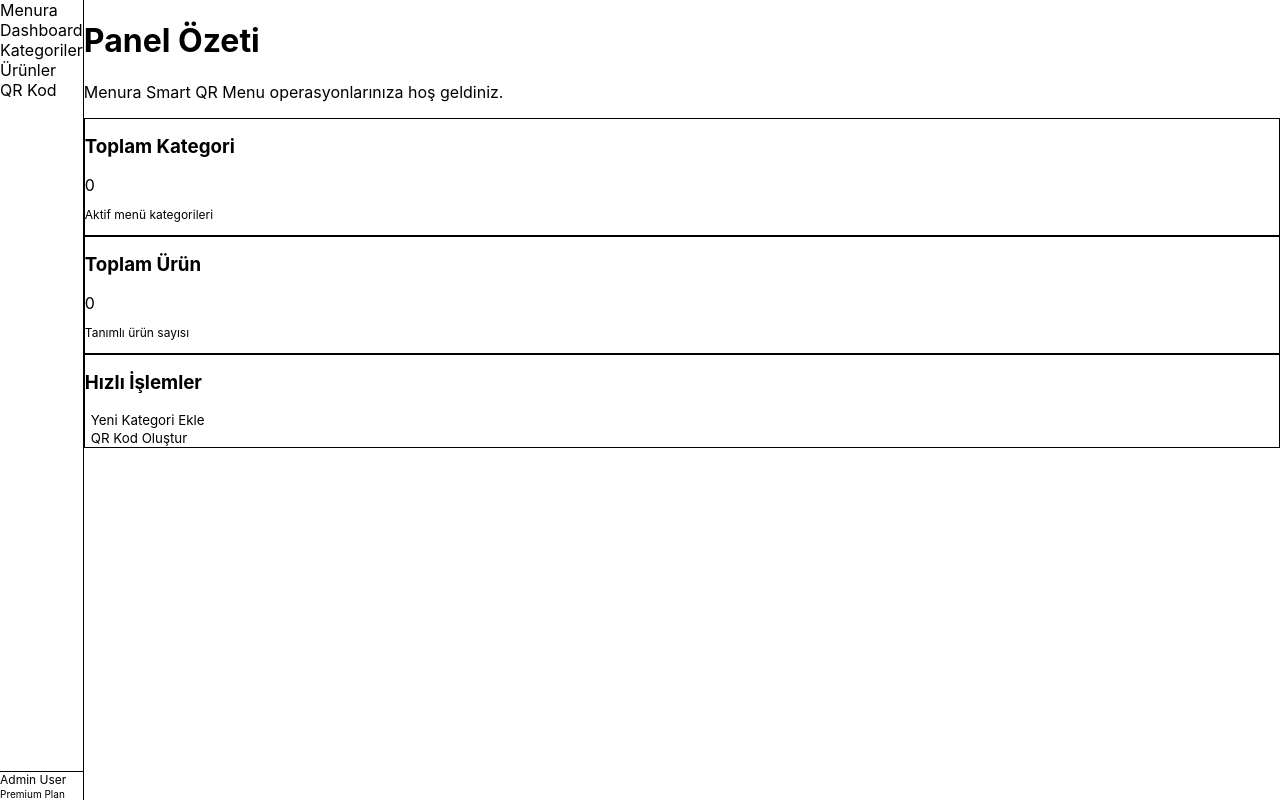
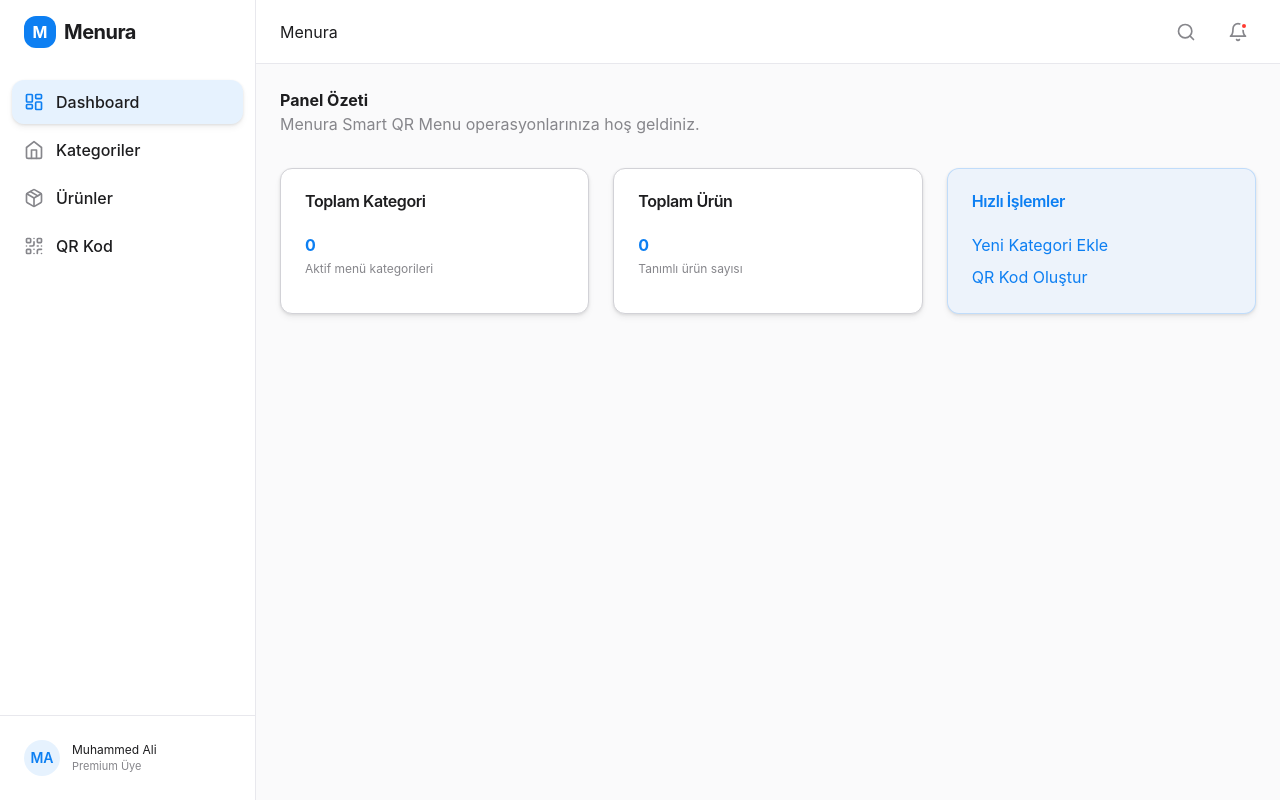
Before and after one commit to muhammedalikutbay/menura, a Next.js app: page / in a window 1280 px wide. Built offline with nearby package versions, Linux system fonts and the light colour scheme.

Commit message:
fix: resolve tailwind v4 styling issues and refine premium layout

```diff
--- a/src/app/layout.tsx
+++ b/src/app/layout.tsx
@@ -1,7 +1,11 @@
 import type { Metadata } from "next";
-import { Geist, Geist_Mono } from "next/font/google";
+import { Inter, Geist, Geist_Mono } from "next/font/google";
 import "@/styles/globals.css";
 
+const inter = Inter({
+  variable: "--font-inter",
+  subsets: ["latin"],
+});
 
 const geistSans = Geist({
   variable: "--font-geist-sans",
@@ -14,11 +18,12 @@
 });
 
 export const metadata: Metadata = {
-  title: "Create Next App",
-  description: "Generated by create next app",
+  title: "Menura - Smart QR Menu",
+  description: "Next-gen QR Menu System",
 };
 
 import { Sidebar } from "@/components/layout/sidebar";
+import { Topbar } from "@/components/layout/topbar";
 
 export default function RootLayout({
   children,
@@ -27,12 +32,15 @@
 }>) {
   return (
     <html lang="tr">
-      <body className="antialiased">
+      <body className={`${inter.variable} ${geistSans.variable} ${geistMono.variable} antialiased font-inter`}>
         <div className="flex h-screen bg-bg-primary overflow-hidden">
           <Sidebar />
-          <main className="flex-1 overflow-y-auto bg-bg-secondary/50">
-            {children}
-          </main>
+          <div className="flex flex-1 flex-col overflow-hidden">
+            <Topbar />
+            <main className="flex-1 overflow-y-auto bg-bg-secondary/50">
+              {children}
+            </main>
+          </div>
         </div>
       </body>
     </html>
--- a/src/components/layout/sidebar.tsx
+++ b/src/components/layout/sidebar.tsx
@@ -5,10 +5,34 @@
 import { cn } from "@/lib/utils";
 
 const navigation = [
-  { name: "Dashboard", href: "/" },
-  { name: "Kategoriler", href: "/categories" },
-  { name: "Ürünler", href: "/products" },
-  { name: "QR Kod", href: "/qr" },
+  {
+    name: "Dashboard",
+    href: "/",
+    icon: (
+      <svg xmlns="http://www.w3.org/2000/svg" width="20" height="20" viewBox="0 0 24 24" fill="none" stroke="currentColor" strokeWidth="2" strokeLinecap="round" strokeLinejoin="round"><rect width="7" height="9" x="3" y="3" rx="1"/><rect width="7" height="5" x="14" y="3" rx="1"/><rect width="7" height="9" x="14" y="12" rx="1"/><rect width="7" height="5" x="3" y="15" rx="1"/></svg>
+    )
+  },
+  {
+    name: "Kategoriler",
+    href: "/categories",
+    icon: (
+      <svg xmlns="http://www.w3.org/2000/svg" width="20" height="20" viewBox="0 0 24 24" fill="none" stroke="currentColor" strokeWidth="2" strokeLinecap="round" strokeLinejoin="round"><path d="m3 9 9-7 9 7v11a2 2 0 0 1-2 2H5a2 2 0 0 1-2-2z"/><polyline points="9 22 9 12 15 12 15 22"/></svg>
+    )
+  },
+  {
+    name: "Ürünler",
+    href: "/products",
+    icon: (
+      <svg xmlns="http://www.w3.org/2000/svg" width="20" height="20" viewBox="0 0 24 24" fill="none" stroke="currentColor" strokeWidth="2" strokeLinecap="round" strokeLinejoin="round"><path d="m7.5 4.27 9 5.15"/><path d="M21 8a2 2 0 0 0-1-1.73l-7-4a2 2 0 0 0-2 0l-7 4A2 2 0 0 0 3 8v8a2 2 0 0 0 1 1.73l7 4a2 2 0 0 0 2 0l7-4A2 2 0 0 0 21 16Z"/><path d="m3.3 7 8.7 5 8.7-5"/><path d="M12 22V12"/></svg>
+    )
+  },
+  {
+    name: "QR Kod",
+    href: "/qr",
+    icon: (
+      <svg xmlns="http://www.w3.org/2000/svg" width="20" height="20" viewBox="0 0 24 24" fill="none" stroke="currentColor" strokeWidth="2" strokeLinecap="round" strokeLinejoin="round"><rect width="5" height="5" x="3" y="3" rx="1"/><rect width="5" height="5" x="16" y="3" rx="1"/><rect width="5" height="5" x="3" y="16" rx="1"/><path d="M21 16h-3a2 2 0 0 0-2 2v3"/><path d="M21 21v.01"/><path d="M12 7v3a2 2 0 0 1-2 2H7"/><path d="M3 12h.01"/><path d="M12 3h.01"/><path d="M12 16v.01"/><path d="M16 12h1"/><path d="M21 12v.01"/><path d="M12 21v.01"/></svg>
+    )
+  },
 ];
 
 export function Sidebar() {
@@ -17,7 +41,12 @@
   return (
     <div className="flex h-full w-64 flex-col border-r border-divider bg-white">
       <div className="flex h-16 items-center px-6">
-        <span className="text-xl font-bold text-text-primary tracking-tight">Menura</span>
+        <div className="flex items-center gap-2">
+          <div className="w-8 h-8 rounded-md bg-action flex items-center justify-center text-white font-bold">
+            M
+          </div>
+          <span className="text-xl font-bold text-text-primary tracking-tight">Menura</span>
+        </div>
       </div>
       <nav className="flex-1 space-y-1 px-3 py-4">
         {navigation.map((item) => {
@@ -27,24 +56,33 @@
               key={item.name}
               href={item.href}
               className={cn(
-                "group flex items-center rounded-md px-3 py-2 text-callout font-medium transition-colors",
+                "group flex items-center gap-3 rounded-md px-3 py-2.5 text-callout font-medium transition-all duration-200",
                 isActive
-                  ? "bg-bg-secondary text-action"
+                  ? "bg-action/10 text-action shadow-sm"
                   : "text-text-secondary hover:bg-bg-secondary hover:text-text-primary"
               )}
             >
+              <span className={cn(
+                "transition-colors",
+                isActive ? "text-action" : "text-text-secondary group-hover:text-text-primary"
+              )}>
+                {item.icon}
+              </span>
               {item.name}
             </Link>
           );
         })}
       </nav>
       <div className="border-t border-divider p-4">
-        <div className="flex items-center gap-3 px-2">
-          <div className="h-8 w-8 rounded-full bg-bg-secondary" />
-          <div className="flex flex-col">
-            <span className="text-caption font-medium text-text-primary">Admin User</span>
-            <span className="text-[10px] text-text-secondary">Premium Plan</span>
+        <div className="flex items-center gap-3 px-2 py-2 rounded-lg hover:bg-bg-secondary transition-colors cursor-pointer group">
+          <div className="h-9 w-9 rounded-full bg-action/10 flex items-center justify-center text-action font-semibold text-sm">
+            MA
           </div>
+          <div className="flex flex-col flex-1 truncate">
+            <span className="text-caption font-semibold text-text-primary truncate">Muhammed Ali</span>
+            <span className="text-[11px] text-text-secondary">Premium Üye</span>
+          </div>
+          <svg xmlns="http://www.w3.org/2000/svg" width="16" height="16" viewBox="0 0 24 24" fill="none" stroke="currentColor" strokeWidth="2" strokeLinecap="round" strokeLinejoin="round" className="text-text-secondary opacity-0 group-hover:opacity-100 transition-opacity"><path d="m9 18 6-6-6-6"/></svg>
         </div>
       </div>
     </div>
--- /dev/null
+++ b/src/components/layout/topbar.tsx
@@ -0,0 +1,61 @@
+"use client";
+
+import { usePathname } from "next/navigation";
+import Link from "next/link";
+import { cn } from "@/lib/utils";
+
+const routeLabels: Record<string, string> = {
+  "": "Dashboard",
+  "categories": "Kategoriler",
+  "products": "Ürünler",
+  "qr": "QR Kod Yönetimi",
+};
+
+export function Topbar() {
+  const pathname = usePathname();
+  const segments = pathname.split("/").filter(Boolean);
+
+  return (
+    <header className="sticky top-0 z-30 flex h-16 w-full items-center justify-between border-b border-divider bg-white/80 backdrop-blur-default px-6">
+      <nav className="flex items-center space-x-2 text-callout">
+        <Link
+          href="/"
+          className="text-text-secondary hover:text-text-primary transition-colors"
+        >
+          Menura
+        </Link>
+        {segments.map((segment, index) => {
+          const href = `/${segments.slice(0, index + 1).join("/")}`;
+          const isLast = index === segments.length - 1;
+          const label = routeLabels[segment] || segment;
+
+          return (
+            <div key={href} className="flex items-center space-x-2">
+              <svg xmlns="http://www.w3.org/2000/svg" width="14" height="14" viewBox="0 0 24 24" fill="none" stroke="currentColor" strokeWidth="2" strokeLinecap="round" strokeLinejoin="round" className="text-border"><path d="m9 18 6-6-6-6"/></svg>
+              {isLast ? (
+                <span className="font-semibold text-text-primary">{label}</span>
+              ) : (
+                <Link
+                  href={href}
+                  className="text-text-secondary hover:text-text-primary transition-colors"
+                >
+                  {label}
+                </Link>
+              )}
+            </div>
+          );
+        })}
+      </nav>
+
+      <div className="flex items-center gap-4">
+        <button className="p-2 text-text-secondary hover:text-text-primary transition-colors hover:bg-bg-secondary rounded-md">
+          <svg xmlns="http://www.w3.org/2000/svg" width="20" height="20" viewBox="0 0 24 24" fill="none" stroke="currentColor" strokeWidth="2" strokeLinecap="round" strokeLinejoin="round"><circle cx="11" cy="11" r="8"/><path d="m21 21-4.3-4.3"/></svg>
+        </button>
+        <button className="p-2 text-text-secondary hover:text-text-primary transition-colors hover:bg-bg-secondary rounded-md relative">
+          <svg xmlns="http://www.w3.org/2000/svg" width="20" height="20" viewBox="0 0 24 24" fill="none" stroke="currentColor" strokeWidth="2" strokeLinecap="round" strokeLinejoin="round"><path d="M6 8a6 6 0 0 1 12 0c0 7 3 9 3 9H3s3-2 3-9"/><path d="M10.3 21a1.94 1.94 0 0 0 3.4 0"/></svg>
+          <span className="absolute top-2 right-2 w-2 h-2 bg-error rounded-full border-2 border-white" />
+        </button>
+      </div>
+    </header>
+  );
+}
--- a/src/styles/globals.css
+++ b/src/styles/globals.css
@@ -1,6 +1,4 @@
-@tailwind base;
-@tailwind components;
-@tailwind utilities;
+@import "tailwindcss";
 
 @import "./tokens.css";
 @import "./typography.css";
@@ -40,18 +38,19 @@
   --shadow-md: var(--shadow-md);
   --shadow-lg: var(--shadow-lg);
 
-  --space-1: var(--space-1);
-  --space-2: var(--space-2);
-  --space-3: var(--space-3);
-  --space-4: var(--space-4);
-  --space-5: var(--space-5);
-  --space-6: var(--space-6);
-  --space-7: var(--space-7);
-  --space-8: var(--space-8);
-  --space-9: var(--space-9);
-  --space-10: var(--space-10);
-
   --animate-fast: var(--motion-fast);
   --animate-default: var(--motion-default);
   --animate-slow: var(--motion-slow);
+
+  /* Glassmorphism utility */
+  --backdrop-blur-default: 12px;
 }
+
+@layer base {
+
+  *,
+  ::after,
+  ::before {
+    border-color: var(--color-border);
+  }
+}
```
